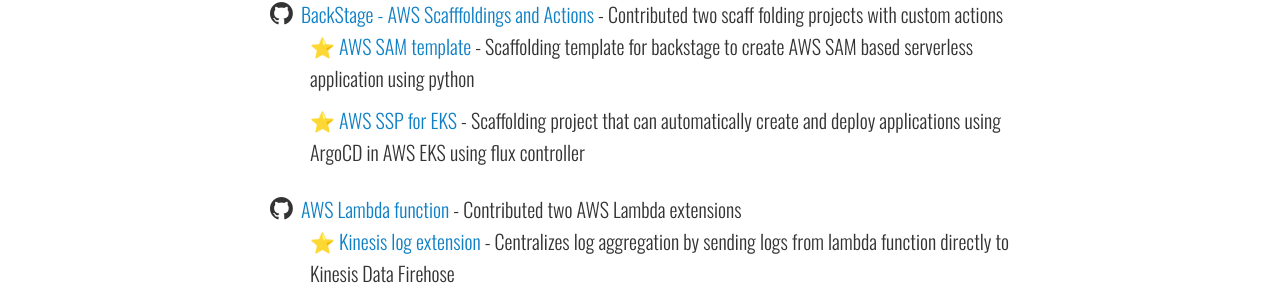
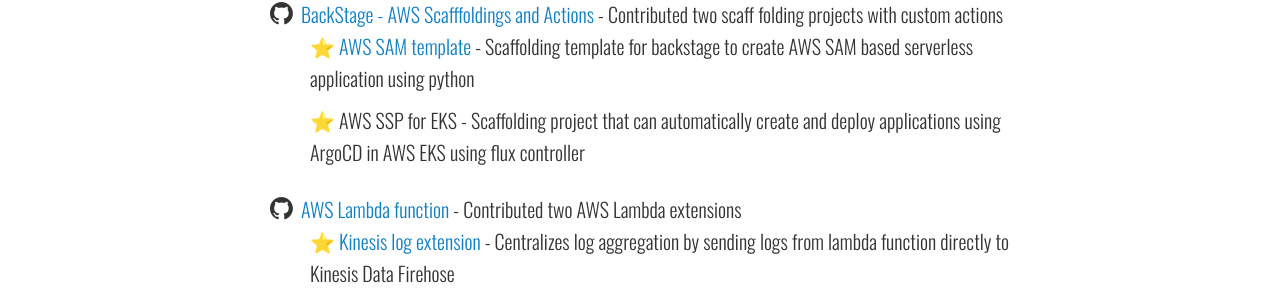
Before and after one commit to hariohmprasath/hariohmprasath.github.io, a Jekyll site: the page built from projects.html, in a window 1280 px wide. Shown: the part 598-900 px from the top of the page. Built offline with Jekyll 4.4.1, drawn with Linux system fonts in a browser that asks for light colours; nearby versions of some CDN libraries; part of the change alters nothing that is shown.

```diff
--- a/_includes/projects.html
+++ b/_includes/projects.html
@@ -29,8 +29,8 @@
 					<i class="fa fa-github fa-lg"></i>&nbsp;
 					<a href="http://backstage.io/" target="_blank">BackStage - AWS Scafffoldings and Actions</a>
 					- Contributed two scaff folding projects with custom actions
-					  <ul> ⭐️ <a target="_blank" href="https://github.com/aws-samples/aws-lambda-extensions/tree/main/cache-extension-demo">AWS SAM template</a> - Scaffolding template for backstage to create AWS SAM based serverless application using python </ul>
-					  <ul> ⭐️ <a target="_blank" href="https://github.com/aws-samples/aws-lambda-extensions/tree/main/cache-extension-demo">AWS SSP for EKS</a> - Scaffolding project that can automatically create and deploy applications using ArgoCD in AWS EKS using flux controller</ul>
+					  <ul> ⭐️ <a target="_blank" href="https://github.com/hariohmprasath/backstage-aws-sam-app-python">AWS SAM template</a> - Scaffolding template for backstage to create AWS SAM based serverless application using python </ul>
+					  <ul> ⭐️ AWS SSP for EKS - Scaffolding project that can automatically create and deploy applications using ArgoCD in AWS EKS using flux controller</ul>
 					</li>
 				</h5>
 				<h5>
```
